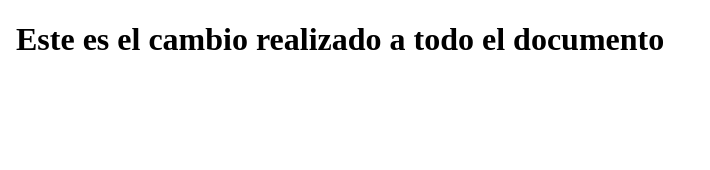
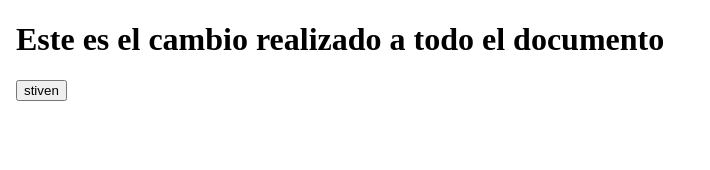
Before and after one commit to JamesGrisales/Proyecto_Gps, an Angular app: page / in a window 1280 px wide. Shown: the top 170 px of the page, without its empty margins (0-710 px from the left). Built offline with nearby package versions, Linux system fonts and the light colour scheme.

Commit message:
se agreago un button

```diff
--- a/src/app/app.component.html
+++ b/src/app/app.component.html
@@ -9,6 +9,7 @@
 <body>
 
 <h1>Este es el cambio realizado a todo el documento</h1>
+<button>stiven</button>
 
 </body>
 </html>
```
